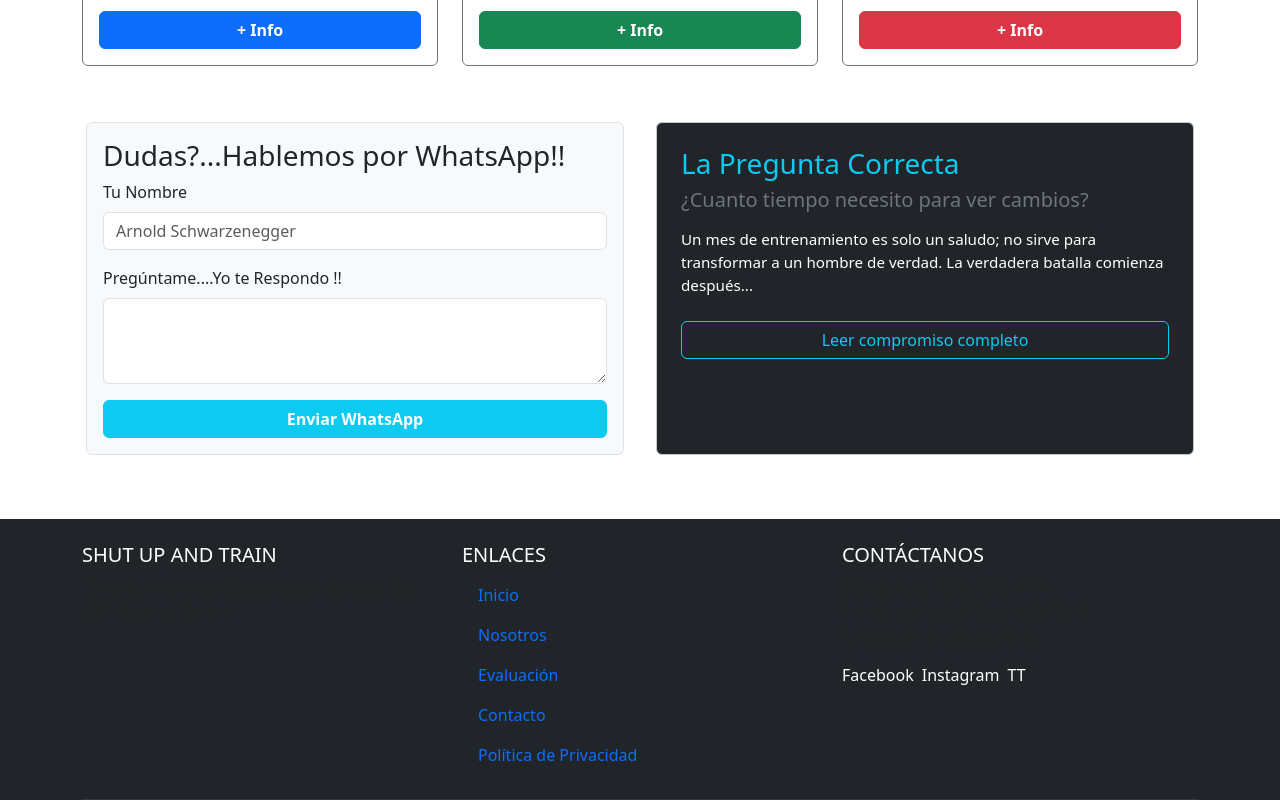
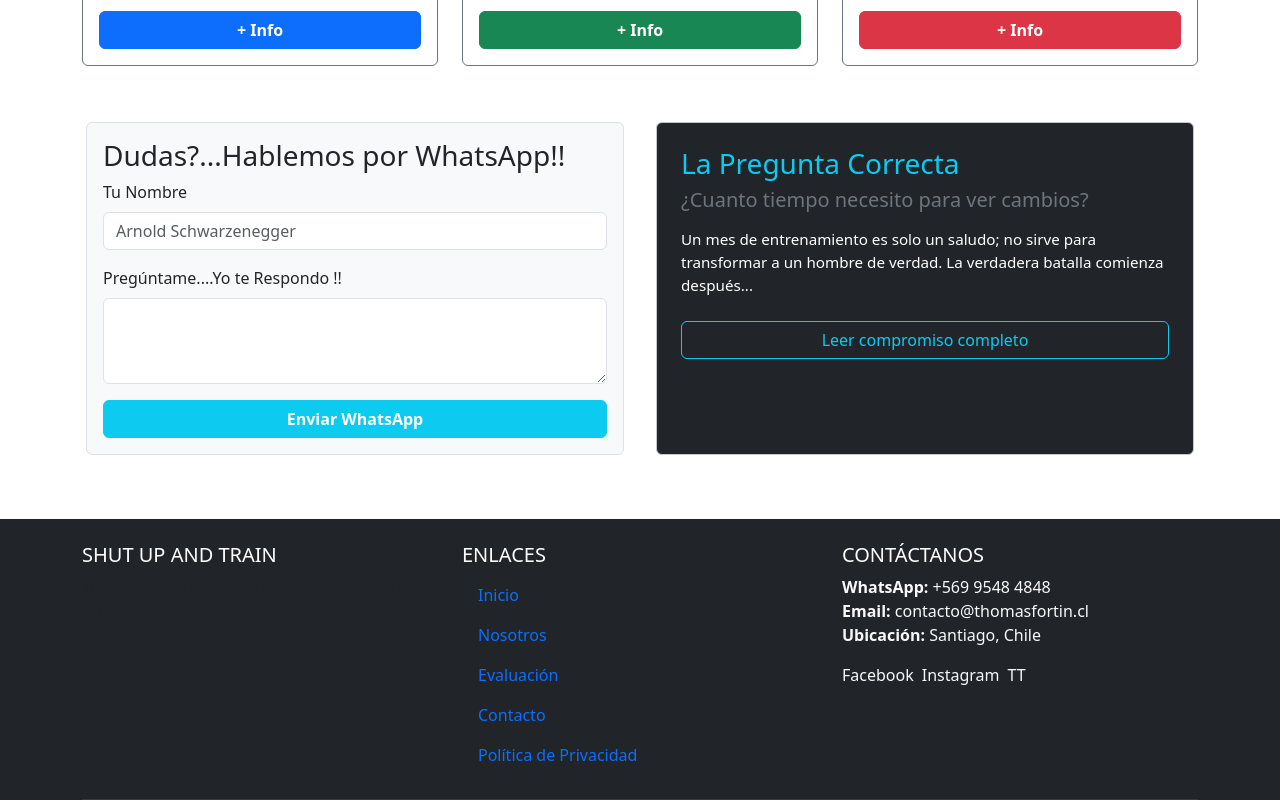
Before and after one commit to fortindulcic-dotcom/thomas-training-web, a React (Create React App) app: page / in a window 1280 px wide. Shown: the part 1309-2109 px from the top of the page. Built offline with nearby package versions, Linux system fonts and the light colour scheme.

Commit message:
Día 2: Corregir contraste de texto en el footer

```diff
--- a/src/components/Footer.jsx
+++ b/src/components/Footer.jsx
@@ -30,12 +30,12 @@ function Footer() {
           {/* Columna 3: Contacto */}
           <Col md={4}>
             <h5 className="text-uppercase">Contáctanos</h5>
-            <ul className="list-unstyled text-muted">
+            <ul className="list-unstyled text-light">
               <li><strong>WhatsApp:</strong> +569 9548 4848</li>
               <li><strong>Email:</strong> contacto@thomasfortin.cl</li>
               <li><strong>Ubicación:</strong> Santiago, Chile</li>
             </ul>
-            <div className="mt-3">
+            <div className="mt-3 text-light">
               {/* Iconos sociales simulados */}
               <span className="me-2">Facebook</span>
               <span className="me-2">Instagram</span>
```
